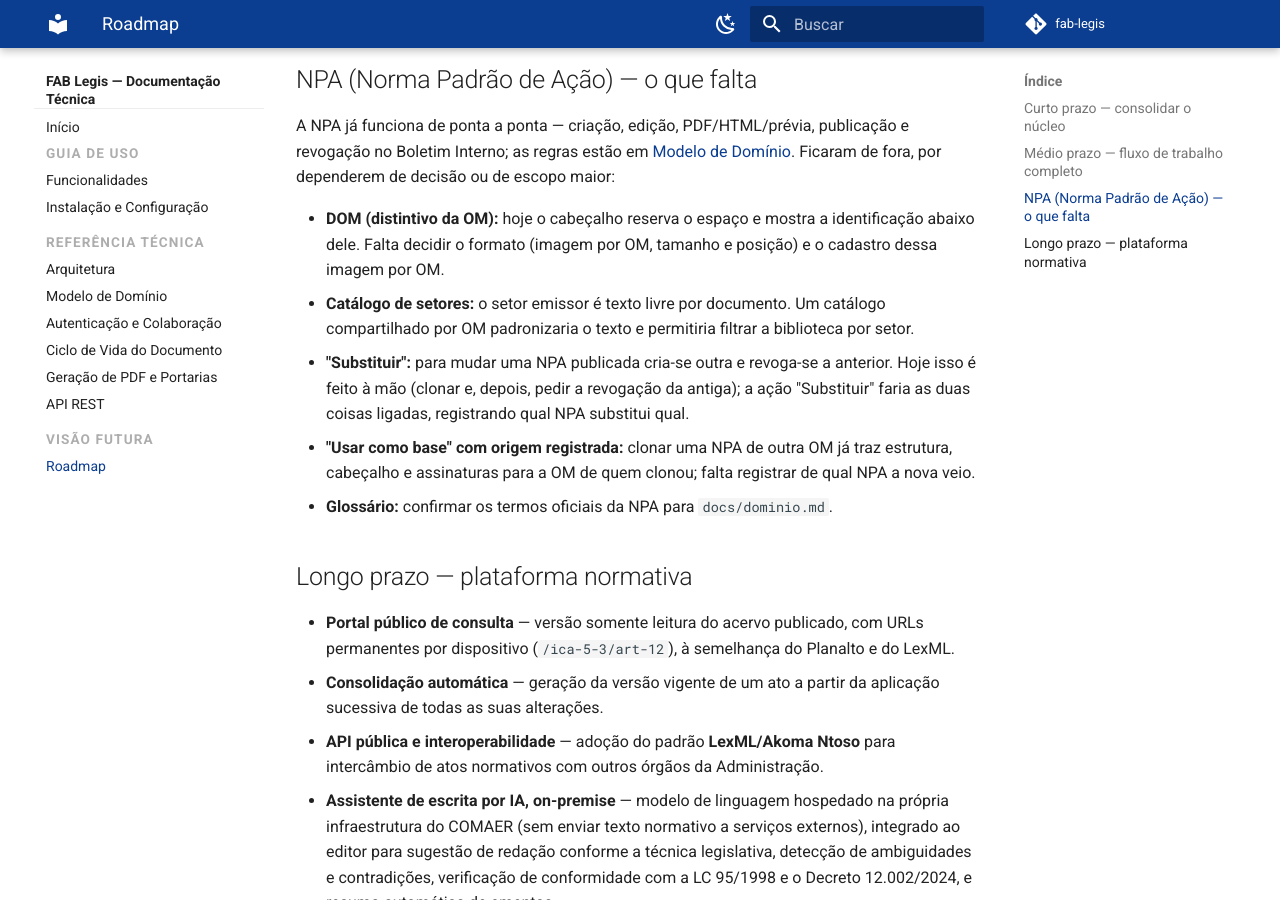
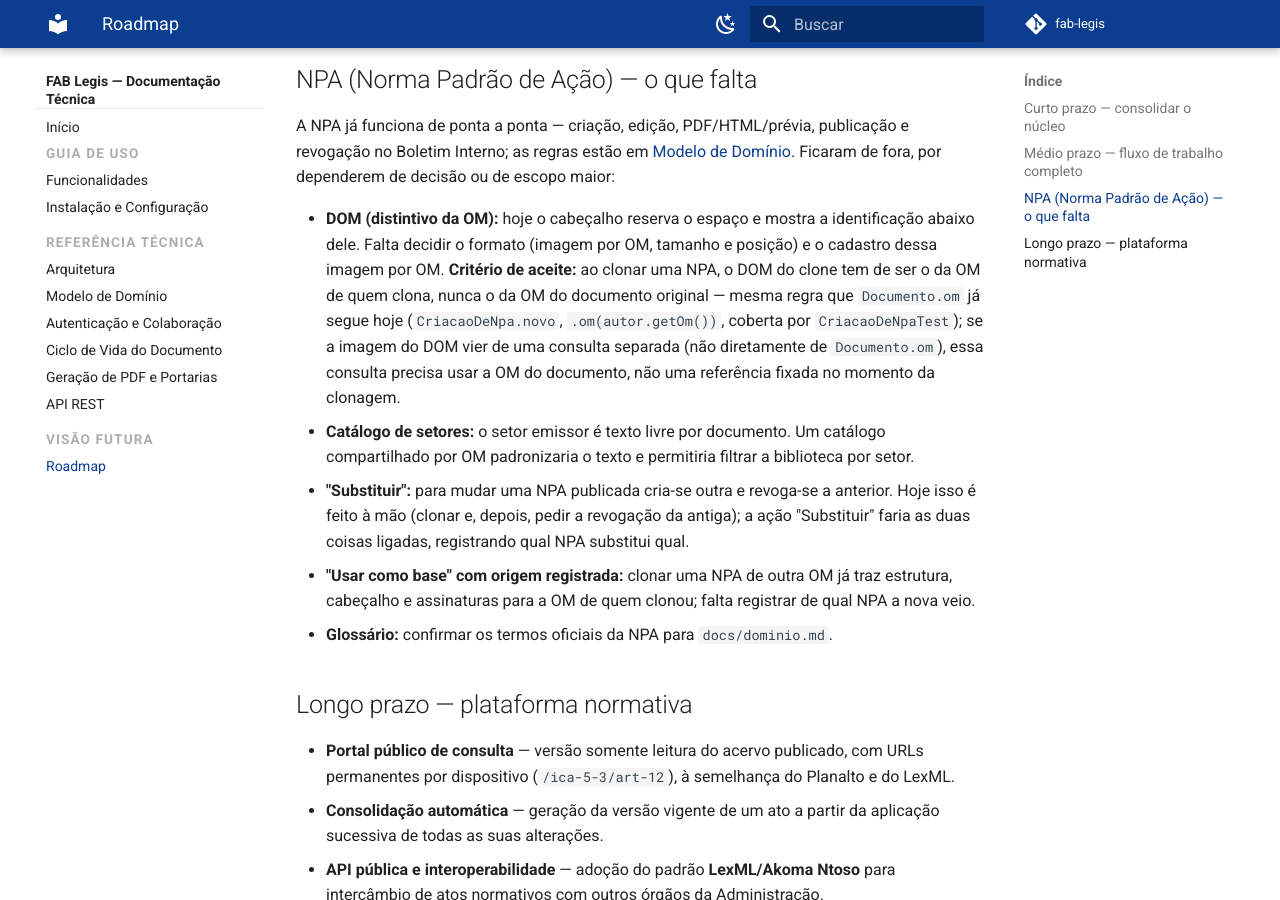
Before and after one commit to danielchipolesch/fab-legis, an MkDocs documentation site: the page built from docs/roadmap.md, in a window 1280 px wide and 900 px high, scrolled down 1344 px. Built offline with MkDocs 1.6.1 and Material for MkDocs 9.7.7, drawn with Linux system fonts in a browser that asks for light colours; comment, search, counter and statistics services are not loaded.

Commit message:
docs: registra criterio de aceite do DOM da NPA no roadmap (OM de quem clona, nunca do original)
Co-Authored-By: Claude Sonnet 5 <noreply@anthropic.com>

```diff
--- a/docs/roadmap.md
+++ b/docs/roadmap.md
@@ -18,7 +18,7 @@ O FAB Legis foi desenhado para crescer. As linhas de evolução abaixo estão or
 
 A NPA já funciona de ponta a ponta — criação, edição, PDF/HTML/prévia, publicação e revogação no Boletim Interno; as regras estão em [Modelo de Domínio](dominio.md#npa-norma-padrao-de-acao). Ficaram de fora, por dependerem de decisão ou de escopo maior:
 
-- **DOM (distintivo da OM):** hoje o cabeçalho reserva o espaço e mostra a identificação abaixo dele. Falta decidir o formato (imagem por OM, tamanho e posição) e o cadastro dessa imagem por OM.
+- **DOM (distintivo da OM):** hoje o cabeçalho reserva o espaço e mostra a identificação abaixo dele. Falta decidir o formato (imagem por OM, tamanho e posição) e o cadastro dessa imagem por OM. **Critério de aceite:** ao clonar uma NPA, o DOM do clone tem de ser o da OM de quem clona, nunca o da OM do documento original — mesma regra que `Documento.om` já segue hoje (`CriacaoDeNpa.novo`, `.om(autor.getOm())`, coberta por `CriacaoDeNpaTest`); se a imagem do DOM vier de uma consulta separada (não diretamente de `Documento.om`), essa consulta precisa usar a OM do documento, não uma referência fixada no momento da clonagem.
 - **Catálogo de setores:** o setor emissor é texto livre por documento. Um catálogo compartilhado por OM padronizaria o texto e permitiria filtrar a biblioteca por setor.
 - **"Substituir":** para mudar uma NPA publicada cria-se outra e revoga-se a anterior. Hoje isso é feito à mão (clonar e, depois, pedir a revogação da antiga); a ação "Substituir" faria as duas coisas ligadas, registrando qual NPA substitui qual.
 - **"Usar como base" com origem registrada:** clonar uma NPA de outra OM já traz estrutura, cabeçalho e assinaturas para a OM de quem clonou; falta registrar de qual NPA a nova veio.
```
